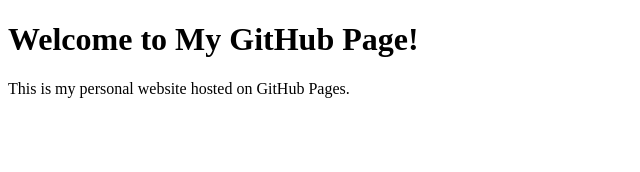
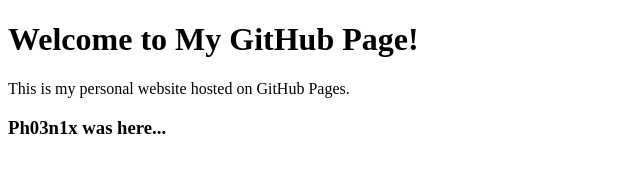
Before and after one commit to Ph03n1xs/Ph03n1xs.github.io, a plain HTML site: page index.html in a window 1280 px wide. Shown: the whole page, without its empty margins (0-640 px from the left). Drawn offline with Linux system fonts and the light colour scheme.

Commit message:
Update index.html

```diff
--- a/index.html
+++ b/index.html
@@ -3,5 +3,6 @@
 <body>
   <h1>Welcome to My GitHub Page!</h1>
   <p>This is my personal website hosted on GitHub Pages.</p>
+  <h3>Ph03n1x was here...</h3>
 </body>
 </html>
```
